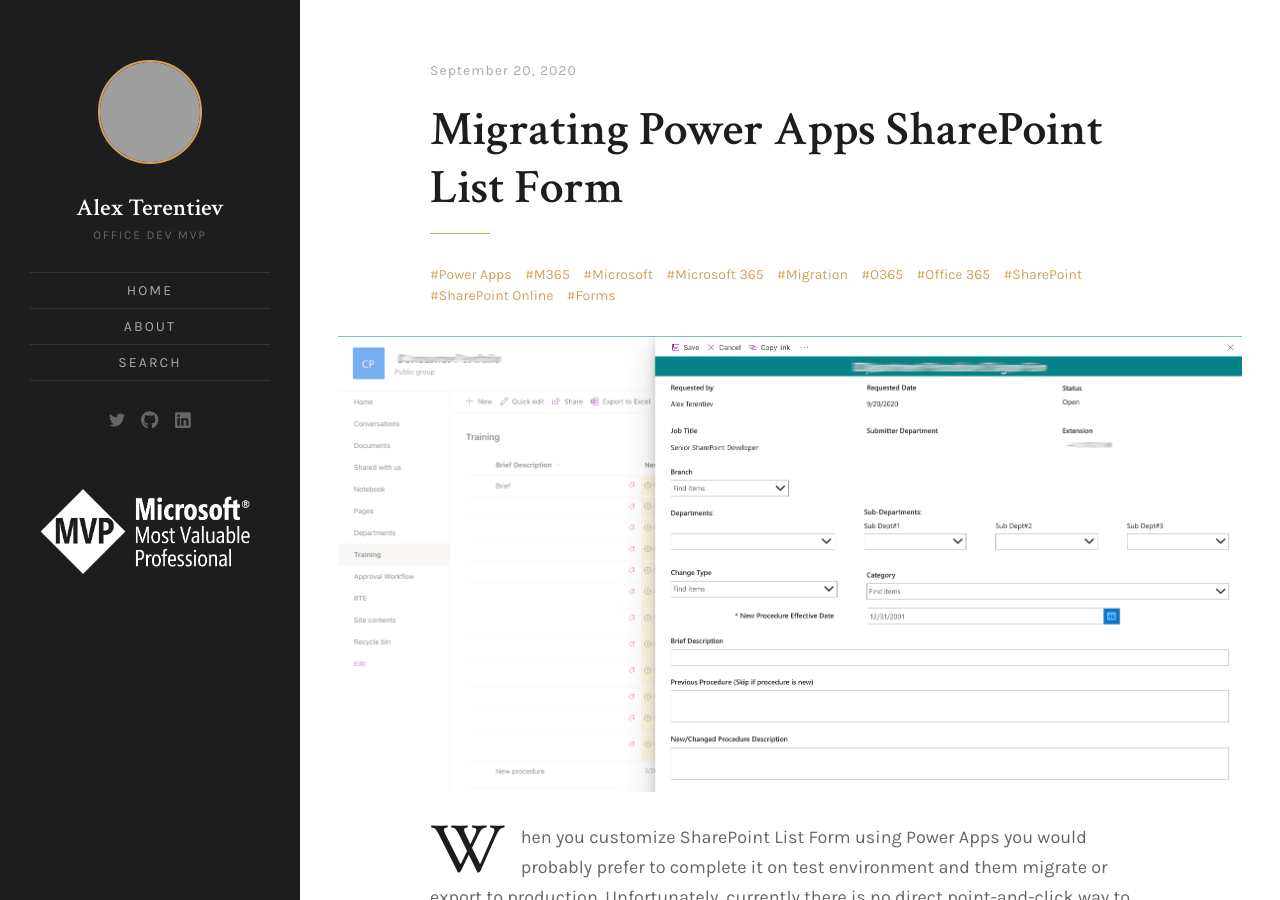
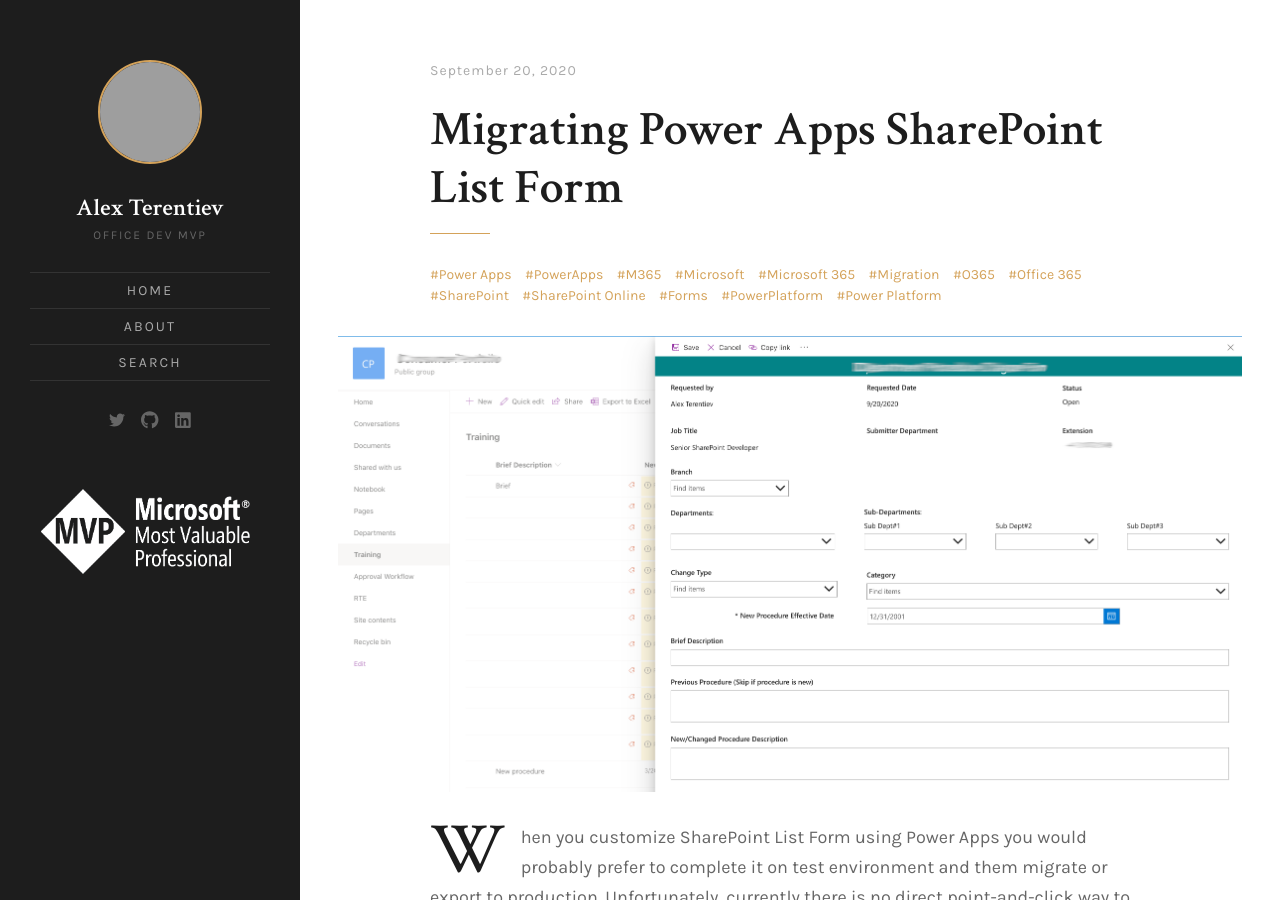
Before and after one commit to AJIXuMuK/AJIXuMuK.github.io, a Jekyll site: the page built from _posts/2020-09-20-migrating-power-apps-sharepoint-form.md, in a window 1280 px wide and 900 px high, cut to the strip 0-900 px from the top of the window. Built offline with Jekyll 4.4.1, drawn with Linux system fonts in a browser that asks for light colours; comment, search, counter and statistics services are not loaded; some of the changed text lies outside the part shown; grey boxes are pictures that could not be loaded.

Commit message:
2020-09-20 tags update

```diff
--- a/_posts/2020-09-20-migrating-power-apps-sharepoint-form.md
+++ b/_posts/2020-09-20-migrating-power-apps-sharepoint-form.md
@@ -6,6 +6,7 @@
 date: 2020-09-20T18:36:24.391Z
 tags:
     - Power Apps
+    - PowerApps
     - M365
     - Microsoft
     - Microsoft 365
@@ -15,6 +16,8 @@
     - SharePoint
     - SharePoint Online
     - Forms
+    - PowerPlatform
+    - Power Platform
 featured_image: assets/images/posts/2020/2020-09-20-featured.png
 featured_image_thumbnail: assets/images/posts/2020/2020-09-20-featured.png
 ---
```
